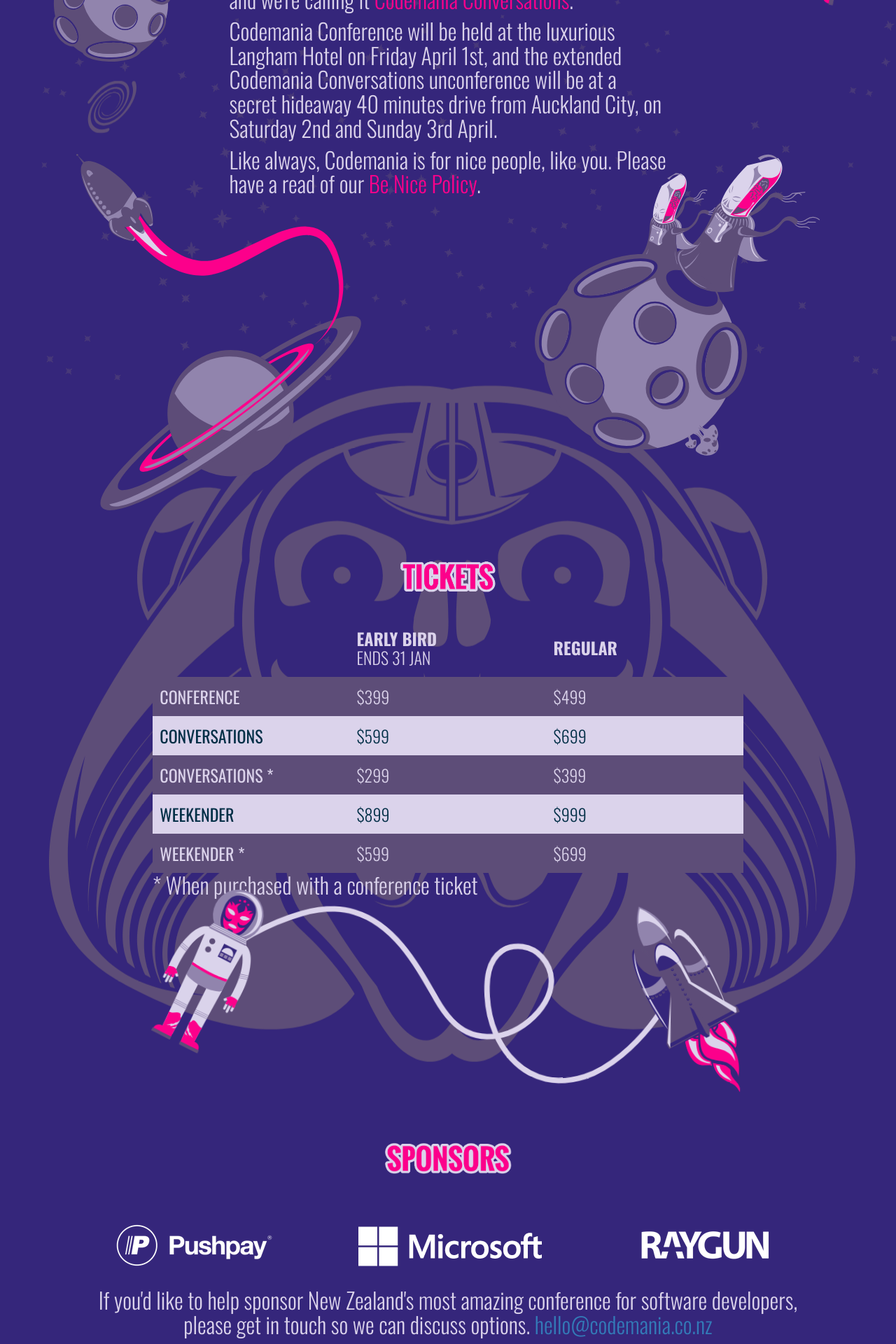
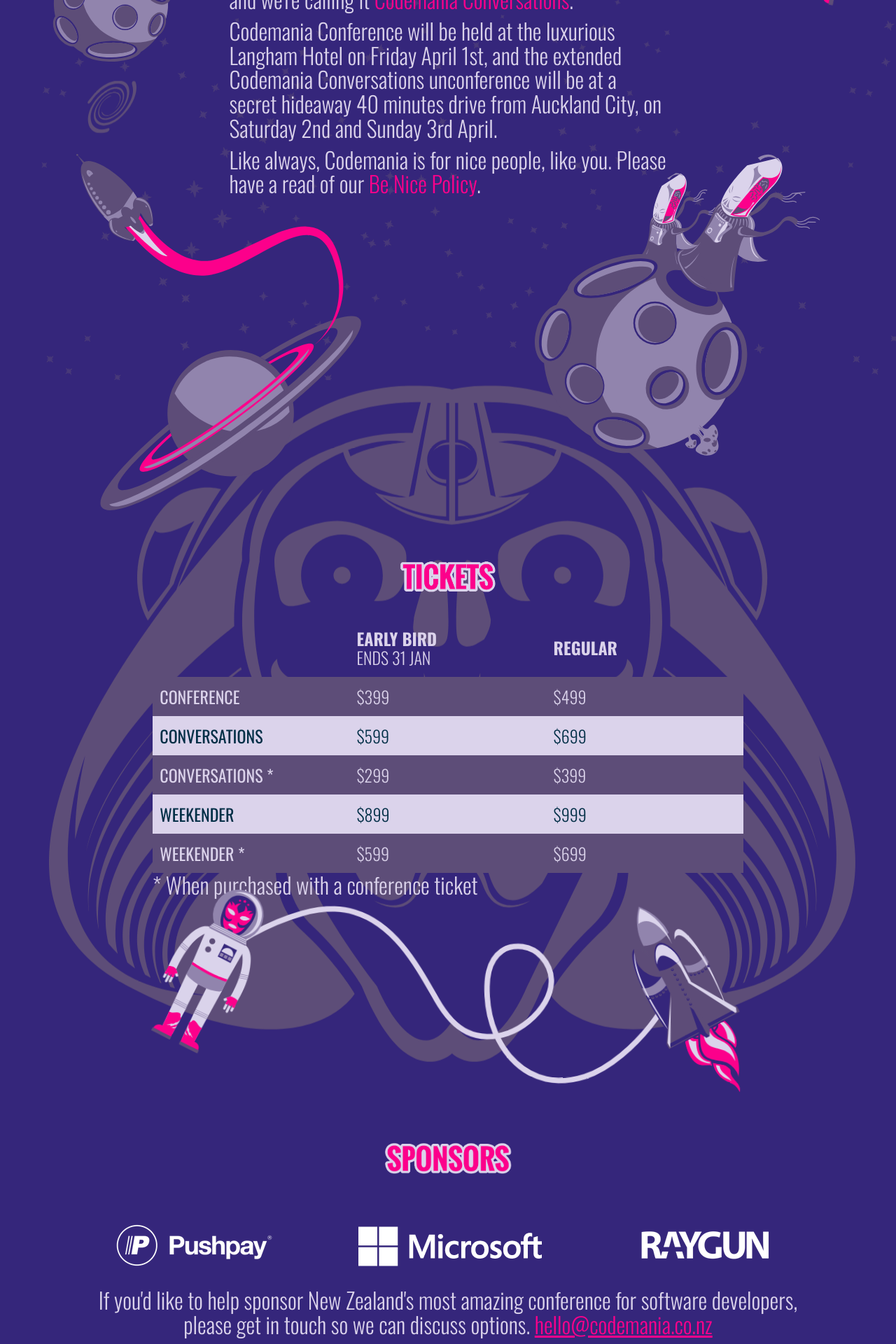
Before and after one commit to mightymuke/codemania.github.io, a Jekyll site: the page built from index.md, in a window 1280 px wide. Shown: the part 1857-3777 px from the top of the page at 70% size. Built offline with Jekyll 4.4.1, drawn with Linux system fonts in a browser that asks for light colours; nearby versions of some CDN libraries; some web fonts are replaced.

Commit message:
make the link pink

```diff
--- a/index.md
+++ b/index.md
@@ -225,7 +225,7 @@
     </div>
     <div class="row">
       <div class="col-xs-10 col-xs-offset-1" id="footer">
-        <p>If you'd like to help sponsor New Zealand's most amazing conference for software developers, please get in touch so we can discuss options. <a href="mailto:hello@codemania.co.nz">hello@codemania.co.nz</a></p>
+        <p>If you'd like to help sponsor New Zealand's most amazing conference for software developers, please get in touch so we can discuss options. <a class="hilite email" href="mailto:hello@codemania.co.nz">hello@codemania.co.nz</a></p>
       </div>
     </div>
   </div>
--- a/stylesheets/index.less
+++ b/stylesheets/index.less
@@ -16,6 +16,9 @@
 
 .hilite {
   color: @menuText;
+  &.email {
+    text-decoration: underline;
+  }
 }
 
 a.hilite:hover {
--- a/stylesheets/styles.css
+++ b/stylesheets/styles.css
@@ -236,6 +236,9 @@
 }
 .hilite {
   color: #fc008b;
+}
+.hilite.email {
+  text-decoration: underline;
 }
 a.hilite:hover {
   color: #fc008b;
```
